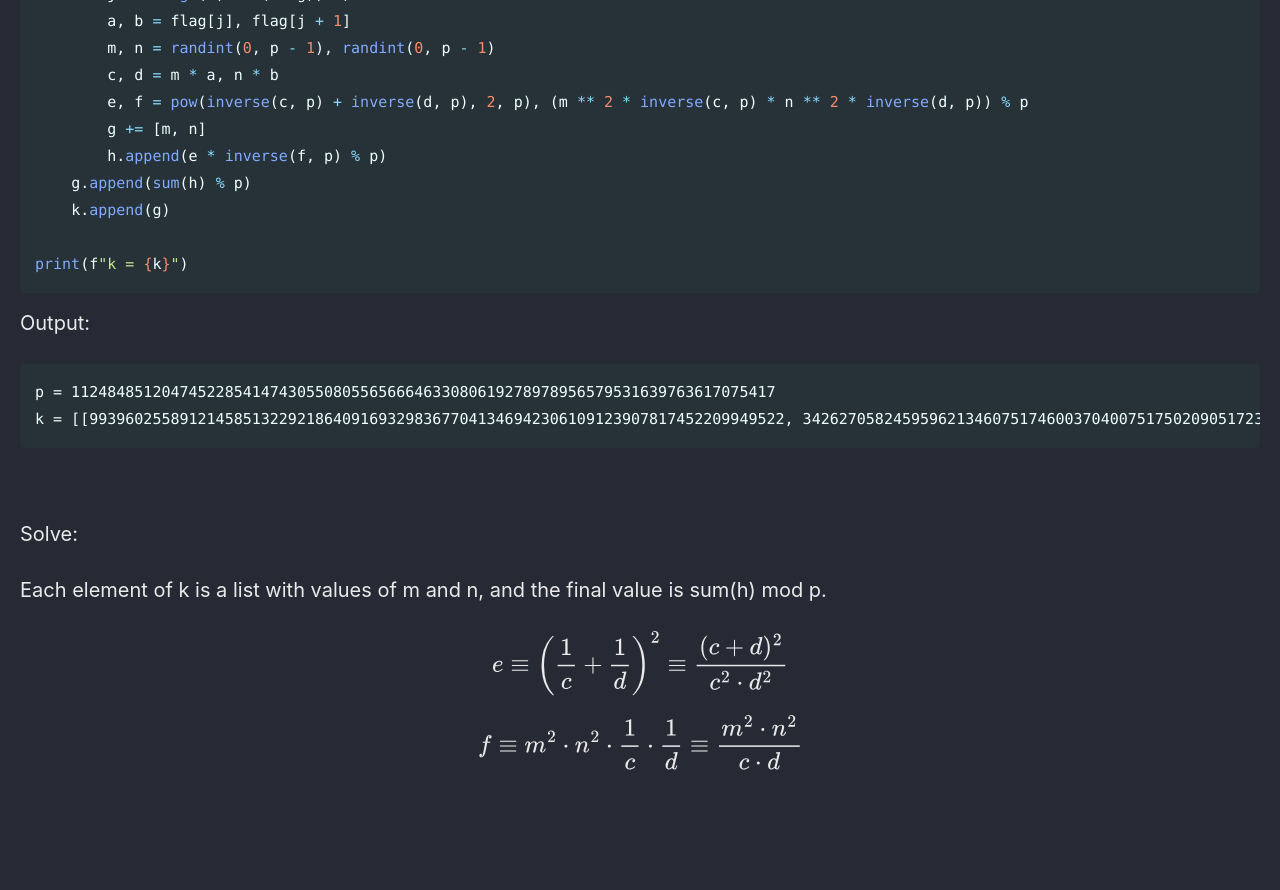
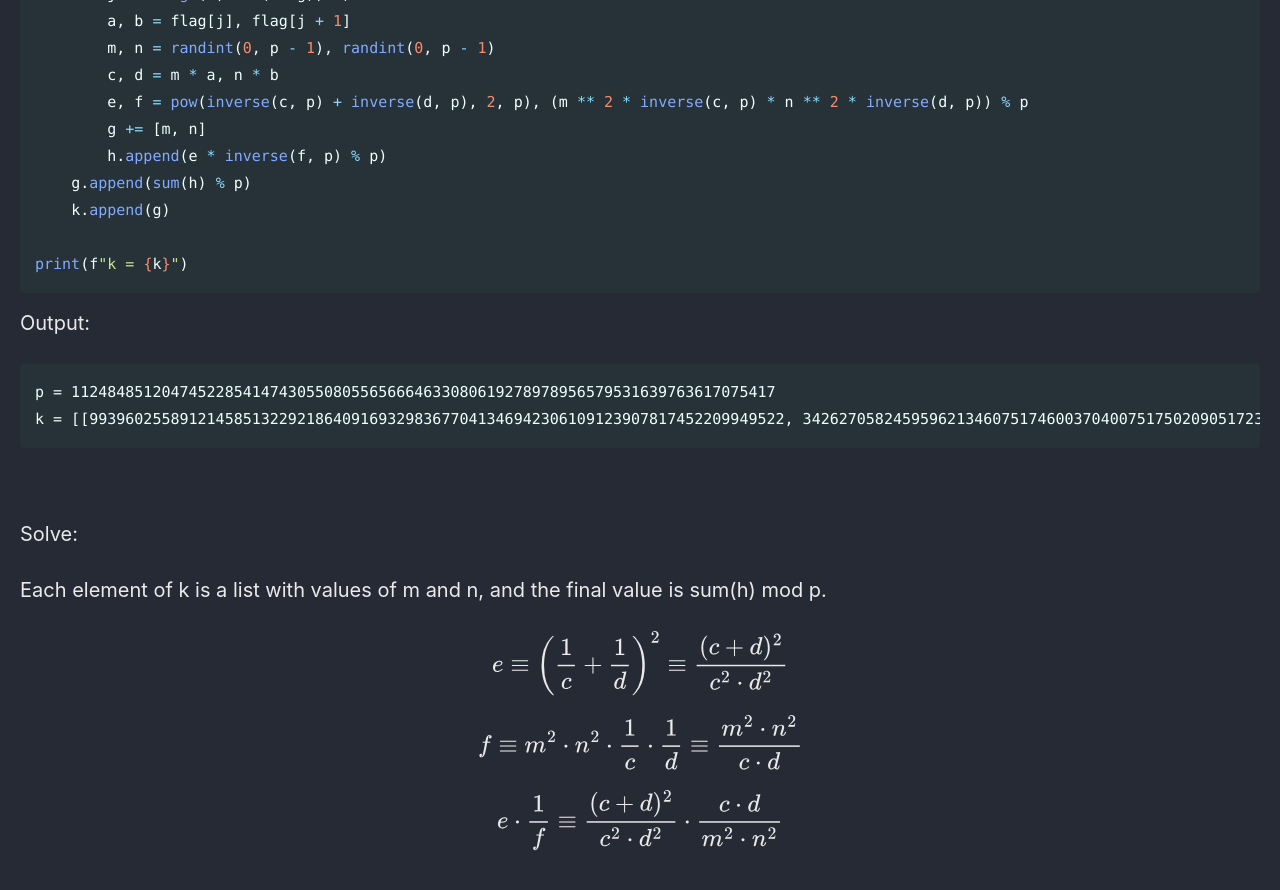
Before and after one commit to Connor-McCartney/Connor-McCartney.github.io, a Jekyll site: the page built from _pages/cryptography/other/syntelestis-Pearl-CTF-2024.md, in a window 1280 px wide and 900 px high, scrolled down 621 px. Shown: the top 890 px of the window. Built offline with Jekyll 4.4.1, drawn with Linux system fonts in a browser that asks for light colours; cached includes are drawn as plain includes; before the commit the page ends 1441 px from its top, so only the background shows below that.

Commit message:
Update syntelestis-Pearl-CTF-2024.md

```diff
--- a/_pages/cryptography/other/syntelestis-Pearl-CTF-2024.md
+++ b/_pages/cryptography/other/syntelestis-Pearl-CTF-2024.md
@@ -52,3 +52,5 @@ Each element of k is a list with values of m and n, and the final value is sum(h
 $$e \equiv \left( \frac{1}{c} + \frac{1}{d} \right)^2 \equiv \frac{(c+d)^2}{c^2 \cdot d^2}$$
 
 $$f \equiv m^2 \cdot n^2 \cdot \frac{1}{c} \cdot \frac{1}{d} \equiv \frac{m^2 \cdot n^2}{c \cdot d}$$
+
+$$e \cdot \frac{1}{f} \equiv \frac{(c+d)^2}{c^2 \cdot d^2} \cdot \frac{c \cdot d}{m^2 \cdot n^2}$$
```
